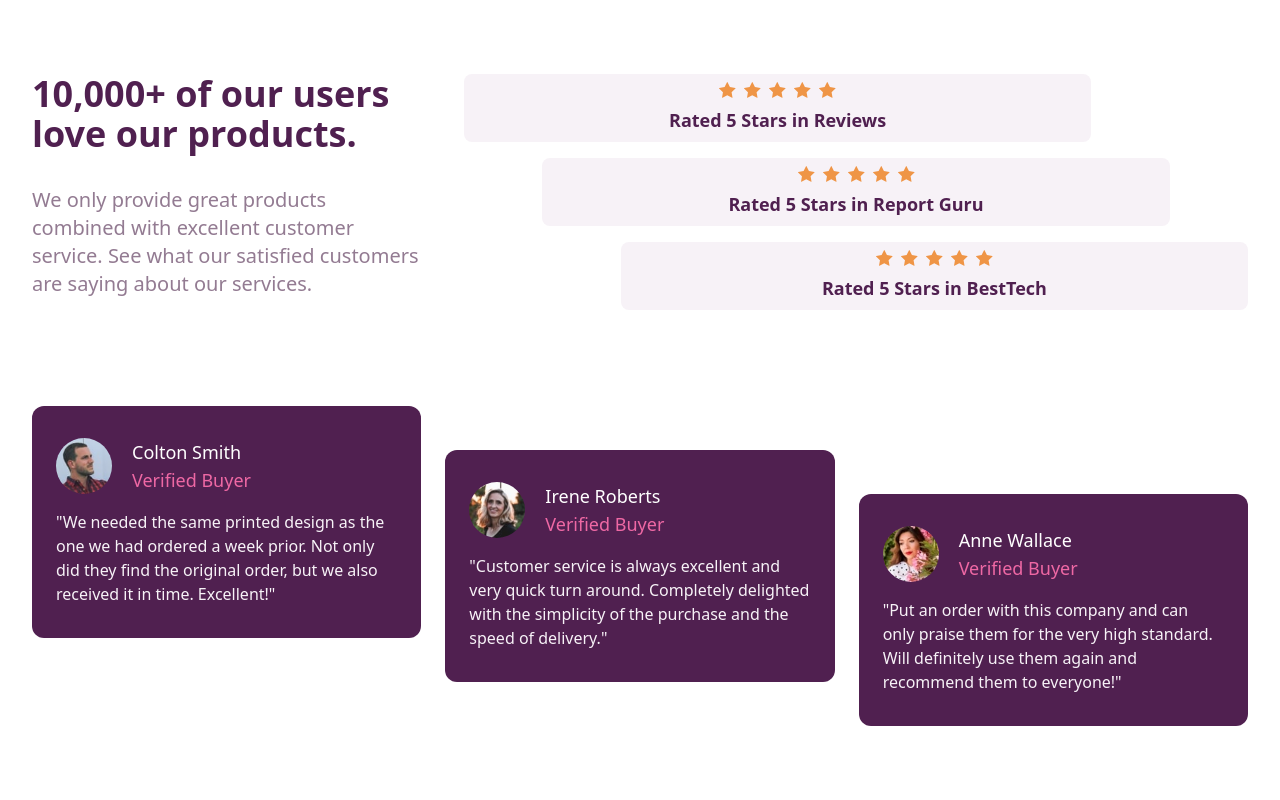
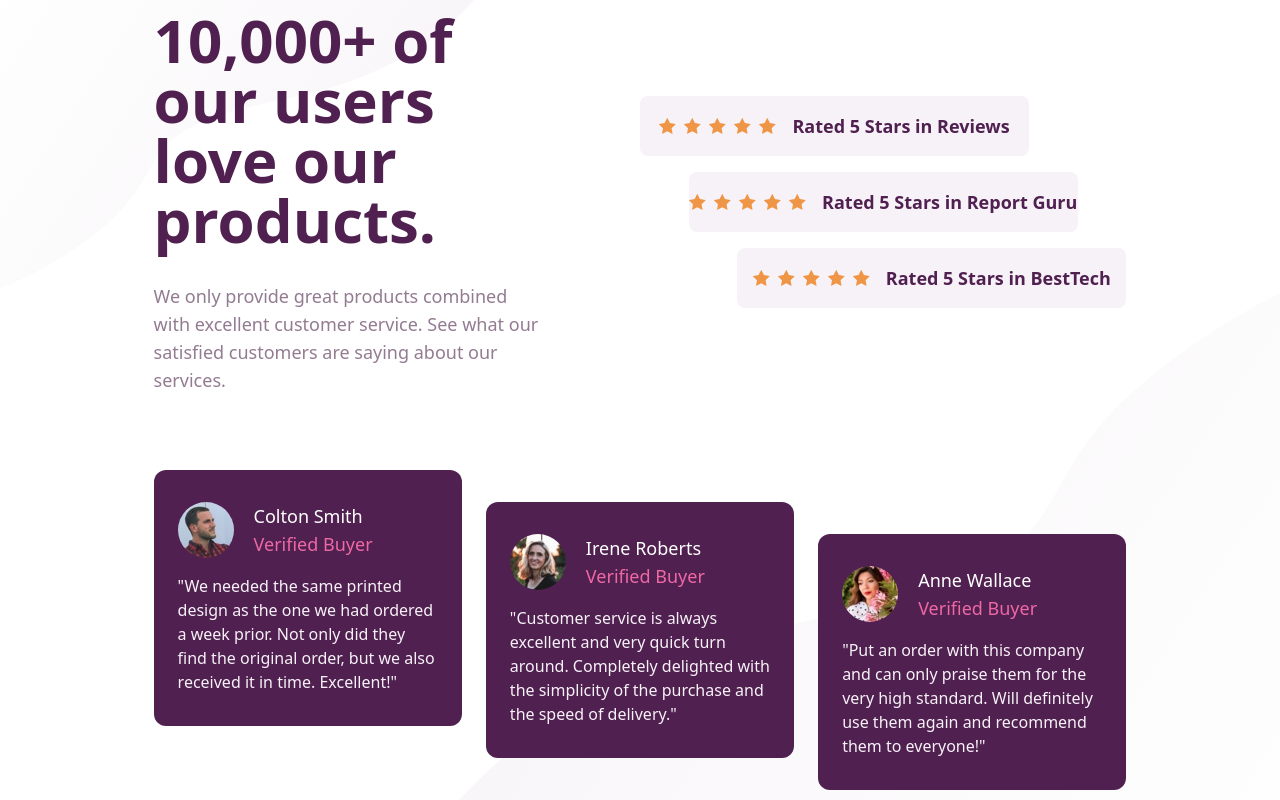
Before and after one commit to Luca-Sousa/Project-Social-Proof-Section-Master, a plain HTML site: page index.html in a window 1280 px wide. Drawn offline with Linux system fonts and the light colour scheme.

Commit message:
Update Files

```diff
--- a/index.html
+++ b/index.html
@@ -12,50 +12,50 @@
 
     <link rel="stylesheet" href="src/output.css">
   </head>
-  <body class="min-h-screen my-16 mx-4 lg:my-0 lg:mx-8 lg:flex lg:flex-col lg:justify-center lg:items-center">
+  <body class="min-h-screen my-16 mx-4 bg-Image-mobile bg-Image-position-mobile lg:my-0 lg:mx-8 lg:flex lg:flex-col lg:justify-center lg:items-center  lg:bg-Image-desktop lg:bg-Image-position-desktop">
 
-    <main class="lg:max-w-[1440px]">
+    <main class="lg:w-4/5">
 
-      <div class="w-full lg:flex lg:mb-14">
+      <div class="w-full lg:flex lg:mb-14 lg:justify-between">
 
-        <article class="text-center lg:w-1/3 lg:text-left">
-          <h1 class="text-color-Very-Dark-Magenta font-bold text-[34px] leading-[28px] mb-8 lg:text-4xl">10,000+ of our users love our products.</h1>
-          <p class="text-color-Dark-Grayish-Magenta font-medium text-base leading-5 mb-10 lg:text-xl">We only provide great products combined with excellent customer service. See what our satisfied customers are saying about our services.</p>
+        <article class="text-center lg:w-2/5 lg:text-left">
+          <h1 class="text-color-Very-Dark-Magenta font-bold text-[34px] leading-[28px] mb-8 md:text-4xl lg:text-5xl xl:text-6xl">10,000+ of our users love our products.</h1>
+          <p class="text-color-Dark-Grayish-Magenta font-medium text-base leading-5 mb-10 lg:text-lg lg:mb-5">We only provide great products combined with excellent customer service. See what our satisfied customers are saying about our services.</p>
         </article>
 
-        <section class="lg:w-2/3 lg:justify-center lg:ml-10 flex flex-col text-center text-lg font-bold text-color-Very-Dark-Magenta">
+        <section class="xl:w-1/2 lg:w-3/5 lg:justify-center lg:ml-10 flex flex-col text-center text-lg font-bold text-color-Very-Dark-Magenta">
 
-          <div class="lg:w-4/5 lg:self-start bg-color-Light-Grayish-Magenta rounded-lg py-2 mb-4">
-            <div class="flex items-center justify-center pb-2">
+          <div class="xl:w-4/5 lg:w-11/12 lg:self-start bg-color-Light-Grayish-Magenta rounded-lg py-2 lg:py-4 mb-4 lg:flex lg:justify-center">
+            <div class="flex items-center justify-center pb-2 lg:pb-0">
               <img class="pr-2" src="images/icon-star.svg" alt="icon-star">
               <img class="pr-2" src="images/icon-star.svg" alt="icon-star">
               <img class="pr-2" src="images/icon-star.svg" alt="icon-star">
               <img class="pr-2" src="images/icon-star.svg" alt="icon-star">
               <img src="images/icon-star.svg" alt="icon-star">
             </div>
-            <h2>Rated 5 Stars in Reviews</h2>
+            <h2 class="lg:pl-4">Rated 5 Stars in Reviews</h2>
           </div>
 
-          <div class="lg:w-4/5 lg:self-center bg-color-Light-Grayish-Magenta rounded-lg py-2 mb-4">
-            <div class="flex items-center justify-center pb-2">
+          <div class="xl:w-4/5 lg:w-11/12 lg:self-center bg-color-Light-Grayish-Magenta rounded-lg py-2 lg:py-4 mb-4 lg:flex lg:justify-center">
+            <div class="flex items-center justify-center pb-2 lg:pb-0">
               <img class="pr-2" src="images/icon-star.svg" alt="icon-star">
               <img class="pr-2" src="images/icon-star.svg" alt="icon-star">
               <img class="pr-2" src="images/icon-star.svg" alt="icon-star">
               <img class="pr-2" src="images/icon-star.svg" alt="icon-star">
               <img src="images/icon-star.svg" alt="icon-star">
             </div>
-            <h2>Rated 5 Stars in Report Guru</h2>
+            <h2 class="lg:pl-4">Rated 5 Stars in Report Guru</h2>
           </div>
 
-          <div class="lg:w-4/5 lg:self-end bg-color-Light-Grayish-Magenta rounded-lg py-2 mb-10">
-            <div class="flex items-center justify-center pb-2">
+          <div class="xl:w-4/5 lg:w-11/12 lg:self-end bg-color-Light-Grayish-Magenta rounded-lg py-2 lg:py-4 mb-10 lg:mb-5 lg:flex lg:justify-center">
+            <div class="flex items-center justify-center pb-2 lg:pb-0">
               <img class="pr-2" src="images/icon-star.svg" alt="icon-star">
               <img class="pr-2" src="images/icon-star.svg" alt="icon-star">
               <img class="pr-2" src="images/icon-star.svg" alt="icon-star">
               <img class="pr-2" src="images/icon-star.svg" alt="icon-star">
               <img src="images/icon-star.svg" alt="icon-star">
             </div>
-            <h2>Rated 5 Stars in BestTech</h2>
+            <h2 class="lg:pl-4">Rated 5 Stars in BestTech</h2>
           </div>
 
         </section>
--- a/src/input.css
+++ b/src/input.css
@@ -1,3 +1,7 @@
 @tailwind base;
 @tailwind components;
 @tailwind utilities;
+
+body{
+    background-repeat: no-repeat, no-repeat;
+}
--- a/tailwind.config.js
+++ b/tailwind.config.js
@@ -1,5 +1,3 @@
-const { url } = require('inspector');
-
 /** @type {import('tailwindcss').Config} */
 module.exports = {
   content: ['./index.html', './src/*.css'],
@@ -10,16 +8,18 @@ module.exports = {
         'color-Soft-Pink': 'hsl(333, 80%, 67%)',
         'color-Dark-Grayish-Magenta': 'hsl(303, 10%, 53%)',
         'color-Light-Grayish-Magenta': 'hsl(300, 24%, 96%)',
-        'color-White': 'hsl(0, 0%, 100%)'
+        'color-White': 'hsl(0, 0%, 100%)',
       },
       fontFamily: {
-        'League-Spartan': "League Spartan, sans-serif"
+        'League-Spartan': "League Spartan, sans-serif",
       },
       backgroundImage: {
-        'pattern-top-mobile': "url('./images/bg-pattern-top-mobile.svg')",
-        'pattern-bottom-mobile': "url('./images/bg-pattern-bottom-mobile.svg')",
-        'pattern-top-desktop': "url('./images/bg-pattern-top-desktop.svg')",
-        'pattern-bottom-desktop': "url('./images/bg-pattern-bottom-desktop.svg')"
+        'Image-desktop': "url('/images/bg-pattern-top-desktop.svg'), url('/images/bg-pattern-bottom-desktop.svg')",
+        'Image-mobile': "url('/images/bg-pattern-top-mobile.svg'), url('/images/bg-pattern-bottom-mobile.svg')",
+      },
+      backgroundPosition: {
+        'Image-position-desktop': 'right 60vw bottom 62vh, left 30vw top 30vh',
+        'Image-position-mobile': 'top 0 left 0, right 0 bottom 0',
       }
     },
   },
```
Also changed, not shown: src/output.css.
